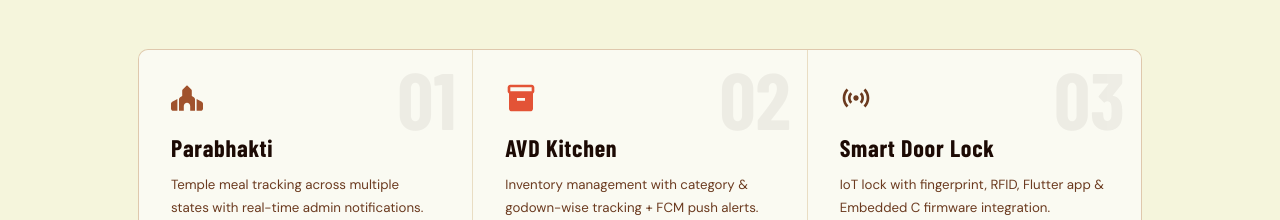
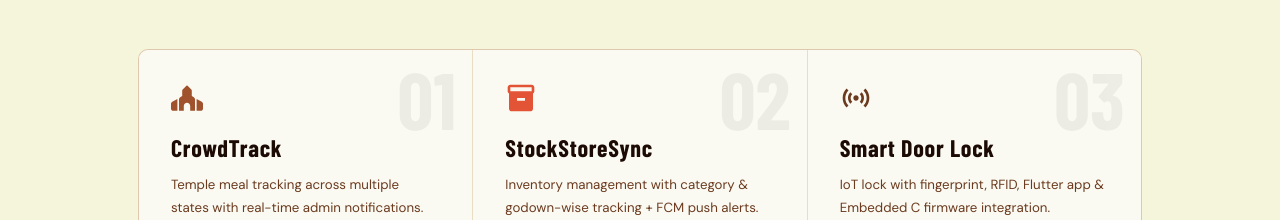
Before and after one commit to UjjvalGandhi/my_portfolio, a Next.js app in the folder nextjs/: page / in a window 1280 px wide. Shown: the part 2302-2522 px from the top of the page. Built offline with nearby package versions, Linux system fonts and the light colour scheme; a web font is replaced by a local one.

Commit message:
app changes

```diff
--- a/nextjs/components/Projects.tsx
+++ b/nextjs/components/Projects.tsx
@@ -20,13 +20,13 @@ const Tag = ({ label, type }: { label: string; type: string }) => (
 const projects = [
   {
     num: "01", icon: <FaPlaceOfWorship size={32} color="#A0522D" />,
-    name: "Parabhakti",
+    name: "CrowdTrack",
     desc: "Temple meal tracking across multiple states with real-time admin notifications.",
     tags: [["Flutter","r"],["Firebase","s"],["Multi-state","b"]],
   },
   {
     num: "02", icon: <MdInventory2 size={32} color="#E35336" />,
-    name: "AVD Kitchen",
+    name: "StockStoreSync",
     desc: "Inventory management with category & godown-wise tracking + FCM push alerts.",
     tags: [["Flutter","r"],["FCM","s"],["Inventory","k"]],
   },
```
